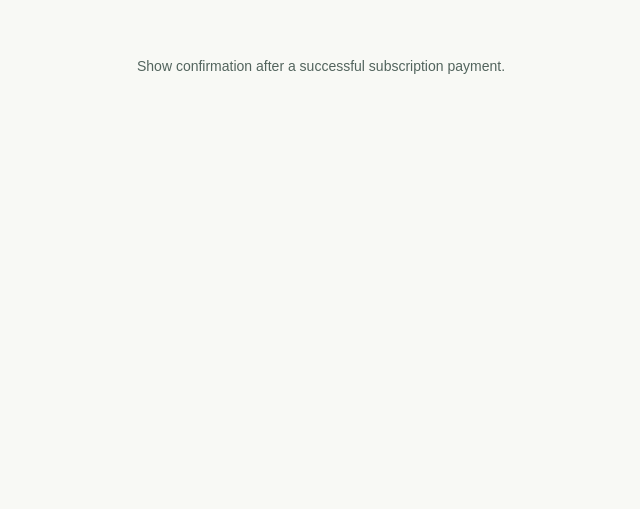
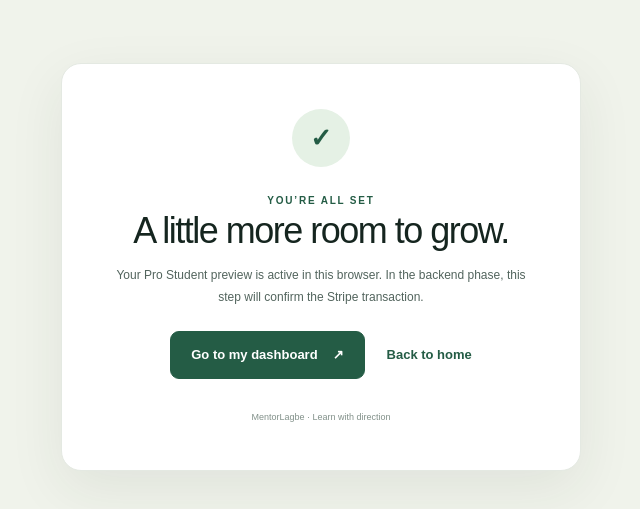
Before and after one commit to Mostafijur8/mentor-lagbe-client, a Next.js app: page /payment/success in a window 1280 px wide. Shown: the part 133-642 px from the top of the page, without its empty margins (319-959 px from the left). Built offline with nearby package versions, Linux system fonts and the light colour scheme.

Commit message:
Add clear subscription payment status pages

```diff
--- a/src/app/(payment)/payment/cancel/page.tsx
+++ b/src/app/(payment)/payment/cancel/page.tsx
@@ -1,3 +1,6 @@
-export default function Page() {
-  return <main className="page-placeholder"><p>Show the status when a subscription payment is cancelled.</p></main>;
+import { PaymentStatus } from "@/components/payment-status";
+
+// This route explains that checkout was cancelled without changing a user’s plan.
+export default function PaymentCancelPage() {
+  return <PaymentStatus success={false} />;
 }
--- a/src/app/(payment)/payment/success/page.tsx
+++ b/src/app/(payment)/payment/success/page.tsx
@@ -1,3 +1,7 @@
-export default function Page() {
-  return <main className="page-placeholder"><p>Show confirmation after a successful subscription payment.</p></main>;
+import { PaymentStatus } from "@/components/payment-status";
+
+// This route confirms the frontend subscription preview and links to the matching dashboard.
+export default async function PaymentSuccessPage({ searchParams }: { searchParams: Promise<{ plan?: string }> }) {
+  const { plan = "pro-student" } = await searchParams;
+  return <PaymentStatus success plan={plan} />;
 }
--- a/src/app/globals.css
+++ b/src/app/globals.css
@@ -94,6 +94,7 @@ h1 em, h2 em { color: var(--green); font-family: Georgia, 'Times New Roman', ser
 .page-placeholder{min-height:50vh;display:grid;place-items:center;padding:30px;text-align:center}.page-placeholder p{max-width:620px;color:var(--ink-soft);font-size:14px;line-height:1.8}
 .auth-art-note{position:relative;z-index:1;max-width:260px;color:var(--green);font-family:Georgia,serif;font-size:17px}.auth-art-decoration{position:absolute;right:-35px;bottom:16%;width:210px;height:210px;border:1px solid #d5e0d2;border-radius:50%}.auth-art-decoration span{position:absolute;display:grid;place-items:center;width:44px;height:44px;border-radius:13px;background:#fff;color:var(--green);box-shadow:var(--shadow);font-size:20px}.auth-art-decoration span:nth-child(1){top:-18px;left:70px}.auth-art-decoration span:nth-child(2){left:-17px;top:75px}.auth-art-decoration span:nth-child(3){right:4px;bottom:7px}.password-field{position:relative}.password-field input{padding-right:58px}.password-toggle{position:absolute;top:50%;right:11px;transform:translateY(-50%);border:0;background:transparent;color:var(--green);font-size:10px;font-weight:700;cursor:pointer}.demo-fill{display:block;margin:-2px 0 9px;border:0;background:transparent;color:var(--green);font-size:10px;font-weight:700;cursor:pointer}.button:disabled{opacity:.7;cursor:wait;transform:none}
 .role-switch{width:max-content;display:flex;gap:4px;margin:14px auto 0;padding:4px;border:1px solid var(--line);border-radius:11px;background:#fff}.role-switch button{padding:10px 16px;border:0;border-radius:8px;background:transparent;color:var(--muted);font-size:11px;font-weight:700;cursor:pointer}.role-switch button.selected{background:var(--green);color:#fff}.plan-price{display:flex;align-items:baseline;gap:8px;margin-top:20px}.plan-price strong{font-size:39px;letter-spacing:-1.5px}.plan-price span,.plan-footnote{color:#d5e4d9;font-size:10px}.plan-card:not(.plan-featured) .plan-price span,.plan-card:not(.plan-featured) .plan-footnote{color:var(--muted)}.plan-footnote{display:block;margin-top:11px;line-height:1.5}
+.payment-page{min-height:100vh;display:grid;place-items:center;padding:25px;background:#f0f3eb}.payment-card{width:min(520px,100%);padding:45px;border:1px solid var(--line);border-radius:20px;background:#fff;text-align:center;box-shadow:var(--shadow)}.payment-symbol{display:grid;place-items:center;width:58px;height:58px;margin:0 auto 20px;border-radius:50%;font-size:26px;font-weight:700}.payment-symbol.paid{background:#e5f1e5;color:var(--green)}.payment-symbol.cancelled{background:#f7efe4;color:#a87b39}.payment-card h1{margin:0;font-size:36px;line-height:1.1;letter-spacing:-1.5px}.payment-card>p{margin:14px auto 23px;color:var(--ink-soft);font-size:12px;line-height:1.8}.payment-actions{display:flex;align-items:center;justify-content:center;gap:22px}.payment-card>small{display:block;margin-top:32px;color:var(--muted);font-size:9px}
 .sr-only{position:absolute;width:1px;height:1px;padding:0;margin:-1px;overflow:hidden;clip:rect(0,0,0,0);white-space:nowrap;border:0}.pagination{display:flex;align-items:center;justify-content:center;gap:26px;margin:30px auto 0;color:var(--muted);font-size:11px}.pagination button{padding:10px 13px;border:1px solid var(--line);border-radius:8px;background:white;color:var(--green);font-size:11px;font-weight:700;cursor:pointer}.pagination button:disabled{color:#b2bbb4;cursor:not-allowed}.empty-results{padding:58px 20px;text-align:center;border:1px dashed #d9e1d7;border-radius:15px;background:#fff}.empty-results>span{display:block;color:#9aaf94;font-size:38px}.empty-results h2{margin:8px 0;font-size:20px}.empty-results p{margin:0 0 19px;color:var(--muted);font-size:12px}.empty-results .button{min-height:39px}
 
 @media(max-width:900px){.nav-links{gap:17px}.hero-grid{min-height:530px}.hero-copy h1{font-size:54px}.hero-art{transform:scale(.92)}.tuition-grid{grid-template-columns:repeat(2,minmax(0,1fr))}.tuition-grid .tuition-card:last-child:nth-child(odd){grid-column:span 2}.footer-grid{grid-template-columns:1.5fr 1fr 1fr}.dashboard-layout{grid-template-columns:210px 1fr}.stats-grid{grid-template-columns:repeat(2,1fr)}}
--- /dev/null
+++ b/src/components/payment-status.tsx
@@ -0,0 +1,7 @@
+import Link from "next/link";
+
+// Shared payment states keep success and cancellation routes calm and easy to understand.
+export function PaymentStatus({ success, plan = "pro" }: { success: boolean; plan?: string }) {
+  const role = plan.includes("tutor") ? "Tutor" : "Student";
+  return <main className="payment-page"><div className="payment-card"><div className={success ? "payment-symbol paid" : "payment-symbol cancelled"}>{success ? "✓" : "↗"}</div><span className="eyebrow">{success ? "YOU’RE ALL SET" : "NO WORRIES"}</span><h1>{success ? "A little more room to grow." : "You can come back anytime."}</h1><p>{success ? `Your Pro ${role} preview is active in this browser. In the backend phase, this step will confirm the Stripe transaction.` : "Your plan wasn’t changed. You can review the plans and try again when it feels right."}</p><div className="payment-actions">{success ? <Link href={`/dashboard/${role.toLowerCase()}`} className="button">Go to my dashboard <span>↗</span></Link> : <Link href="/pricing" className="button">View plans again <span>↗</span></Link>}<Link href="/" className="quiet-link">Back to home</Link></div><small>MentorLagbe · Learn with direction</small></div></main>;
+}
```
